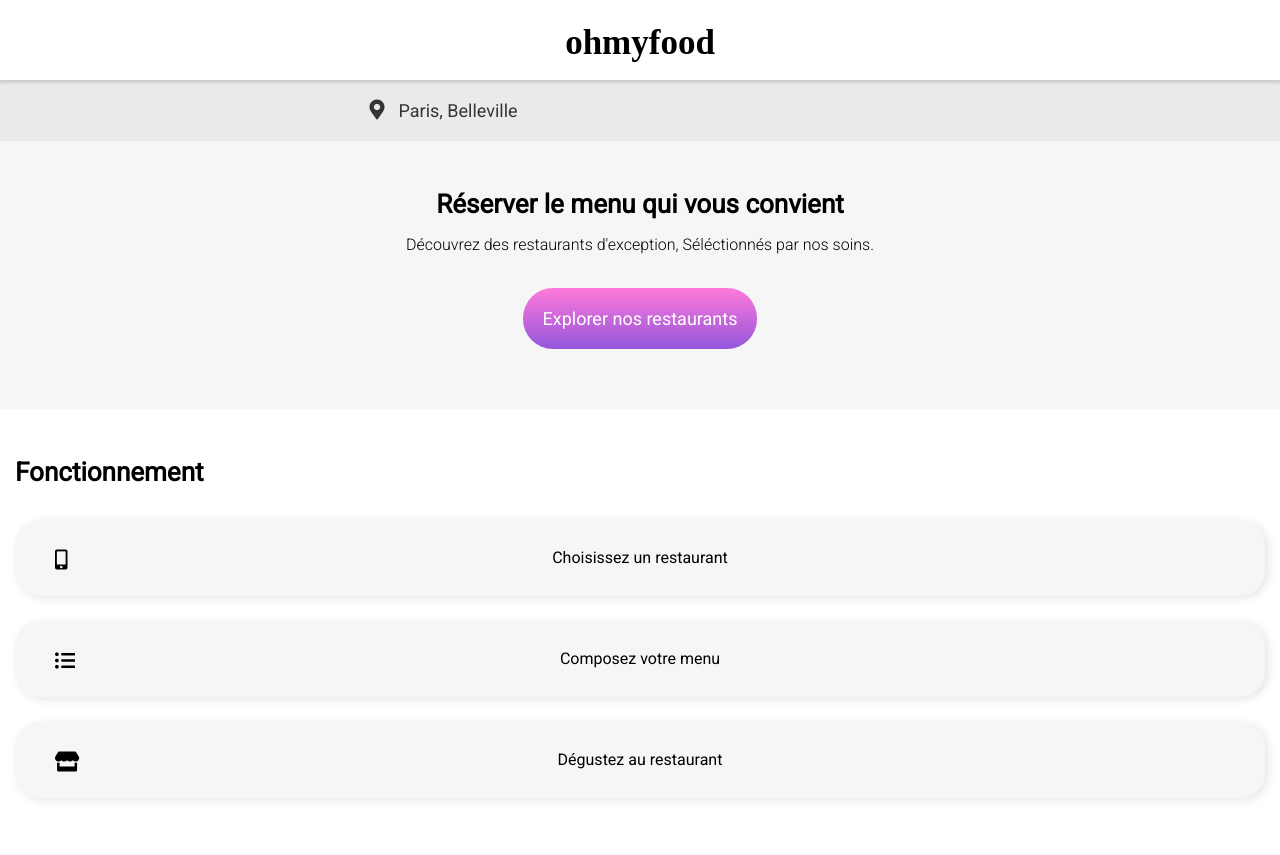
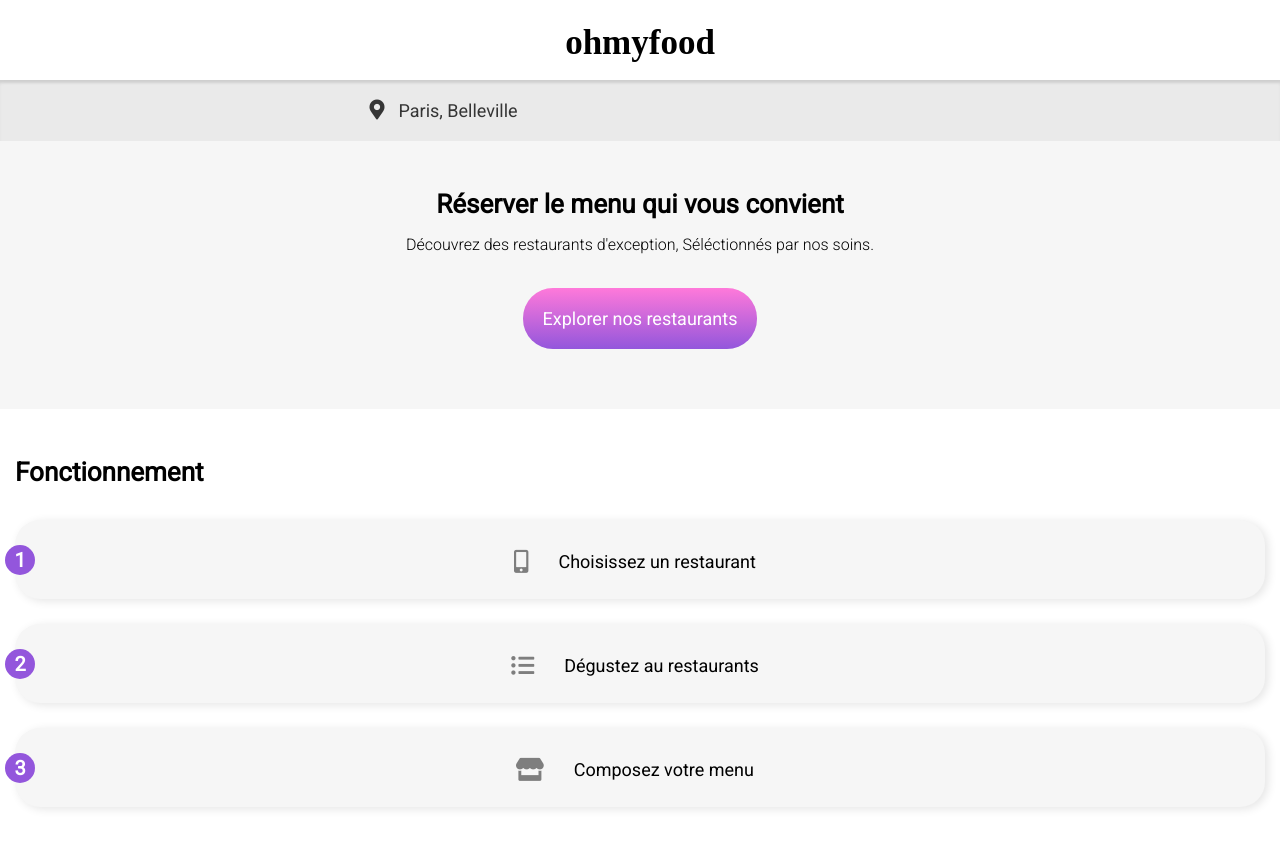
Before and after one commit to mohammedfetouah/MohammedFetouah_3_10052021, a website: page acceuil.html in a window 1280 px wide. Shown: the top 855 px of the page. Drawn offline with Linux system fonts and the light colour scheme; a web font is replaced by a local one.

Commit message:
creation nav navbarpage acceuil

```diff
--- a/acceuil.html
+++ b/acceuil.html
@@ -42,9 +42,30 @@
     <nav class="nav">
         <h2>Fonctionnement</h2>
         <ul class="nav-bar">
-            <li><span class="nav-bar-icon"><i class="fas fa-mobile-alt"></i></span> Choisissez un restaurant</li>
-            <li><span class="nav-bar-icon"><i class="fas fa-list-ul"></i></span> Composez votre menu</li>
-            <li><span class="nav-bar-icon"><i class="fas fa-store"></i></span> Dégustez au restaurant</li>
+            <li class="nav-bar-list">
+                <a href="#" data-count="1">
+                    <div class="nav-bar-list-lien">
+                        <span class="nav-bar-list-icon"><i class="fas fa-mobile-alt"></i></span>
+                        <span class="nav-bar-list-title">Choisissez un restaurant</span>
+                    </div>
+                </a>
+            </li>
+            <li class="nav-bar-list">
+                <a href="#" data-count="2">
+                    <div class="nav-bar-list-lien">
+                        <span class="nav-bar-list-icon"><i class="fas fa-list-ul"></i></span>
+                        <span class="nav-bar-list-title">Dégustez au restaurants</span>
+                    </div>
+                </a>
+            </li>
+            <li class="nav-bar-list" >
+                <a href="#" data-count="3">
+                    <div class="nav-bar-list-lien">
+                        <span class="nav-bar-list-icon"><i class="fas fa-store"></i></span>
+                        <span class="nav-bar-list-title">Composez votre menu</span>
+                    </div>
+                </a>
+            </li>
         </ul>
     </nav>
     <main>
--- a/sass/import/acceuil.scss
+++ b/sass/import/acceuil.scss
@@ -57,29 +57,83 @@ $Tertiaire : #99E2D0;
         }
     }
 }
+
+
+
+
+
+
 .nav {
     margin: 50px 15px 60px 15px;
-    ul {
+    .nav-bar {
         margin-top: 35px;
-        li {
         position: relative;
+    }
+}
+.nav-bar a {
+    text-decoration: none;
+    display: block;
+    padding: 25px 0 25px 0;
+    position: relative;
+    .nav-bar-list-lien {
+        text-decoration: none;
+        display: flex;
+        justify-content: center;
+        .nav-bar-list-icon {
+            font-size: 23px;
+            margin-top: 5px;
+            color: #7e7e7e;
+            margin-left: -10px;
+        }
+        span.nav-bar-list-title {
+            margin-top: 8px;
+            color: #000000;
+            margin-left: 30px;
+            font-size: 18px;
+        }
+    }
+    &:after {
+        font-size: 20px;
+        content: attr(data-count);
+        background: #9356DC;
+        position: absolute;
+        width: 30px;
+        height: 30px;
+        line-height: 30px;
+        left: -10px;
+        display: block;
+        text-align: center;
+        z-index: 1;
+        color: #fff;
+        border-radius: 50%;
+        font-weight: bold;
+        top: 50%;
+        margin-top: -15px;
+    }
+    &:hover .nav-bar-list-lien .nav-bar-list-icon {
+        color: #9356DC;
+    }
+}
+
+.nav-bar-list {
     margin-top: 25px;
-            font-family: "Roboto";
     font-weight: 400;
     background: #f6f6f6;
-            padding: 30px 0 30px 0;
     border-radius: 25px;
     box-shadow: 3px 2px 10px #e5e5e5;
-            text-align: center;
     &:hover {
         background: #f5edff;
     }
-            .nav-bar-icon {
-                position: absolute;
-                left: 40px;
-                font-size: 20px;
 }
 
+.restaurant {
+    flex-direction: column;
+    display: flex;
+    align-items: stretch;
+    margin-top: 25px;
+    background: white;
+    border-radius: 25px;
+    box-shadow: 0px 0px 20px 0px #e9e9e9;
+    text-decoration: none;
+    min-height: 135px;
 }
-    }
-}
--- a/sass/import/global.scss
+++ b/sass/import/global.scss
@@ -4,7 +4,9 @@
     font-size: 35px;
     font-family: 'Shrikhand';
 }
+body {
+    font-family: "roboto";
+}
 h2 {
     font-size: 26px;
-    font-family: "roboto";
 }
```
Also changed, not shown: css/styles.css, 1 other file. Lines whose indentation alone changed are shown as unchanged.
